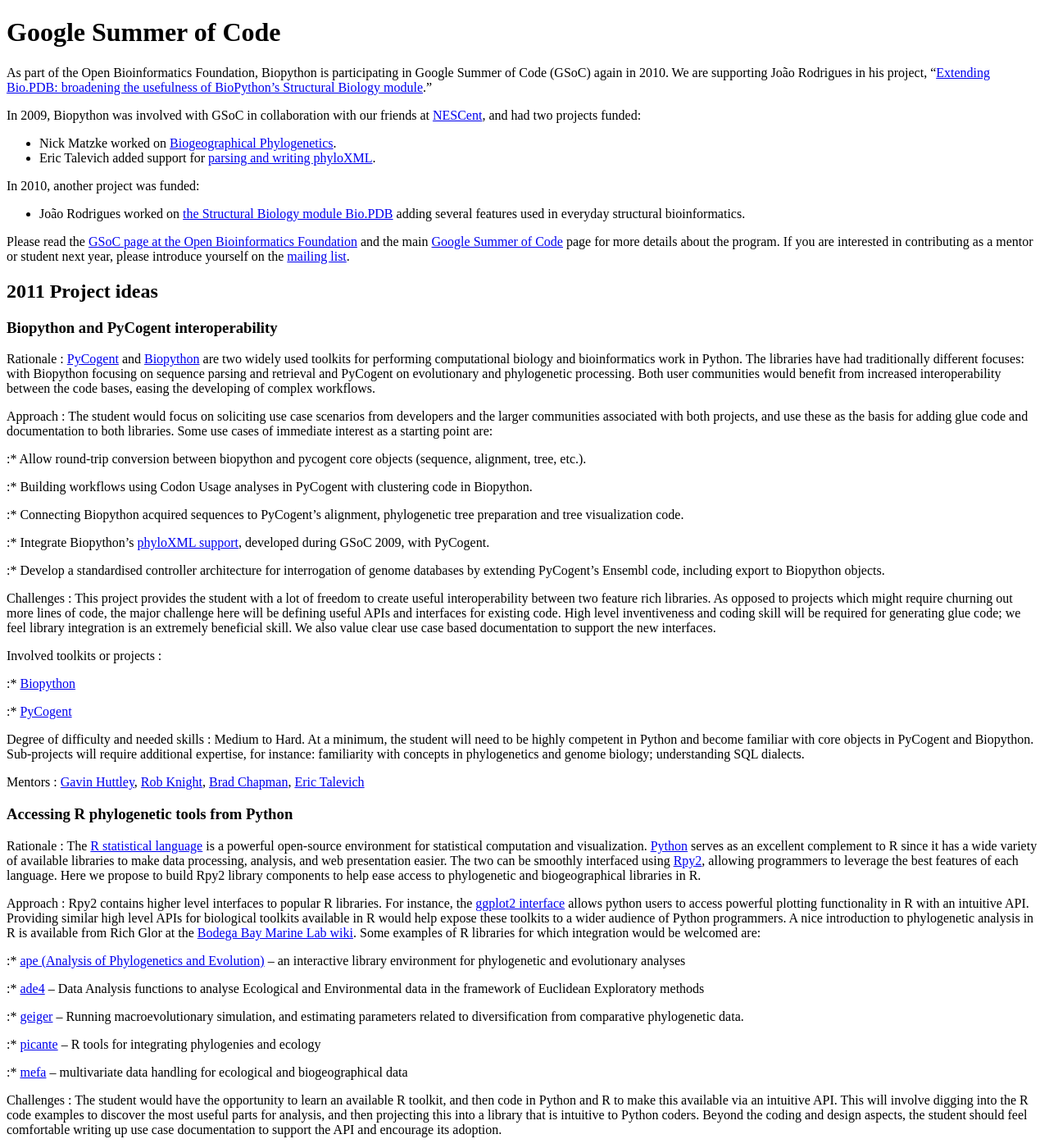
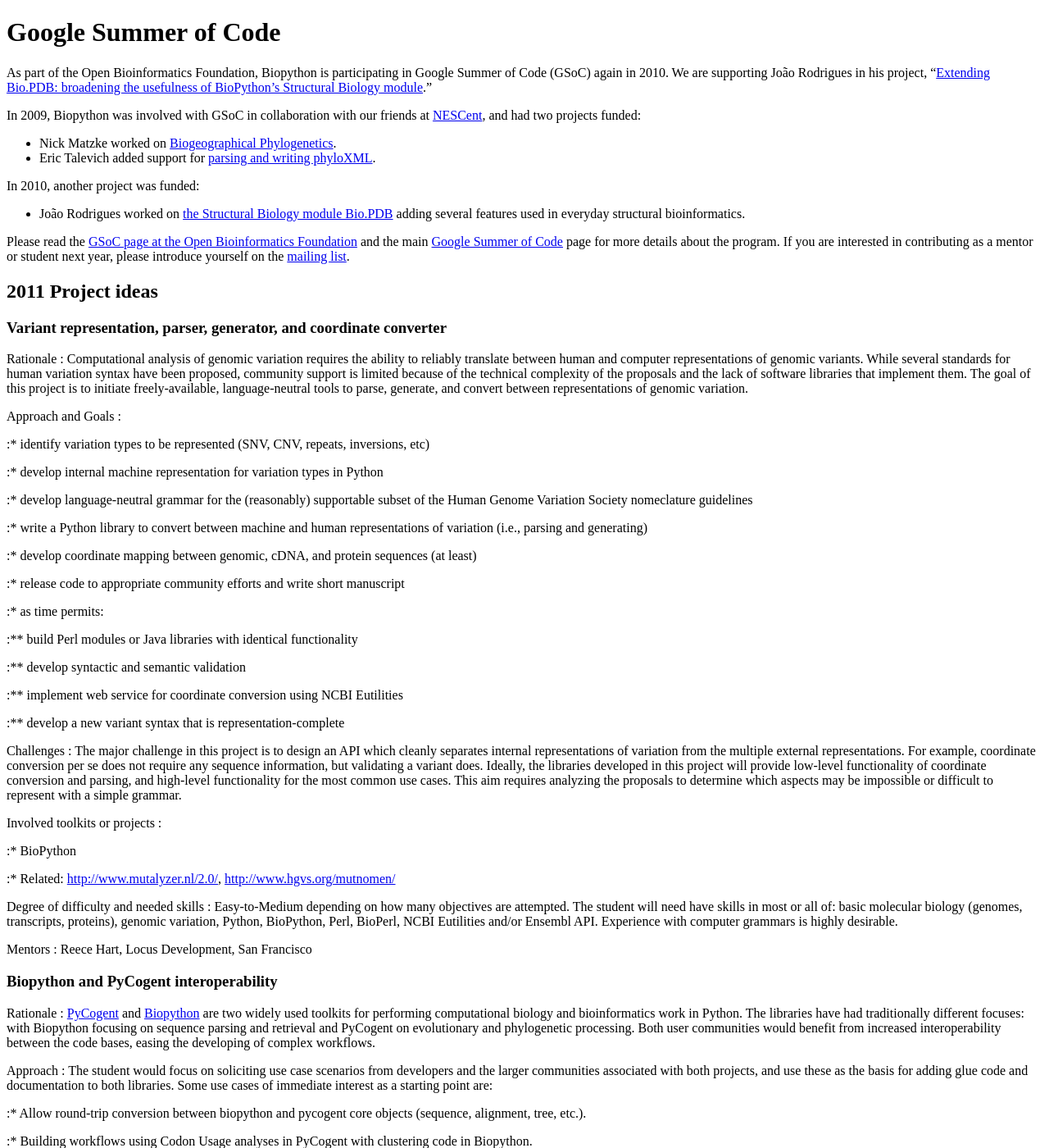
Before and after one commit to biopython/biopython.github.io, a Jekyll site: the page built from wiki/Google_Summer_of_Code.md, in a window 1280 px wide and 1400 px high. Shown: the whole window at 82% size. Built offline with Jekyll 4.4.1, drawn with Linux system fonts in a browser that asks for light colours.

Commit message:
/* 2011 Project ideas */

```diff
--- a/wiki/Google_Summer_of_Code.md
+++ b/wiki/Google_Summer_of_Code.md
@@ -35,6 +35,60 @@ list](http://biopython.org/wiki/Mailing_lists).
 
 2011 Project ideas
 ------------------
+
+### Variant representation, parser, generator, and coordinate converter
+
+Rationale : Computational analysis of genomic variation requires the ability to reliably translate between human and computer representations of genomic variants. While several standards for human variation syntax have been proposed, community support is limited because of the technical complexity of the proposals and the lack of software libraries that implement them. The goal of this project is to initiate freely-available, language-neutral tools to parse, generate, and convert between representations of genomic variation.
+
+<!-- -->
+
+Approach and Goals :
+
+:\* identify variation types to be represented (SNV, CNV, repeats,
+inversions, etc)
+
+:\* develop internal machine representation for variation types in
+Python
+
+:\* develop language-neutral grammar for the (reasonably) supportable
+subset of the Human Genome Variation Society nomeclature guidelines
+
+:\* write a Python library to convert between machine and human
+representations of variation (i.e., parsing and generating)
+
+:\* develop coordinate mapping between genomic, cDNA, and protein
+sequences (at least)
+
+:\* release code to appropriate community efforts and write short
+manuscript
+
+:\* as time permits:
+
+:\*\* build Perl modules or Java libraries with identical functionality
+
+:\*\* develop syntactic and semantic validation
+
+:\*\* implement web service for coordinate conversion using NCBI
+Eutilities
+
+:\*\* develop a new variant syntax that is representation-complete
+
+Challenges : The major challenge in this project is to design an API which cleanly separates internal representations of variation from the multiple external representations. For example, coordinate conversion per se does not require any sequence information, but validating a variant does. Ideally, the libraries developed in this project will provide low-level functionality of coordinate conversion and parsing, and high-level functionality for the most common use cases. This aim requires analyzing the proposals to determine which aspects may be impossible or difficult to represent with a simple grammar.
+
+<!-- -->
+
+Involved toolkits or projects :
+
+:\* BioPython
+
+:\* Related: <http://www.mutalyzer.nl/2.0/>,
+<http://www.hgvs.org/mutnomen/>
+
+Degree of difficulty and needed skills : Easy-to-Medium depending on how many objectives are attempted. The student will need have skills in most or all of: basic molecular biology (genomes, transcripts, proteins), genomic variation, Python, BioPython, Perl, BioPerl, NCBI Eutilities and/or Ensembl API. Experience with computer grammars is highly desirable.
+
+<!-- -->
+
+Mentors : Reece Hart, Locus Development, San Francisco
 
 ### Biopython and PyCogent interoperability
 
```
Also changed, not shown: 1 other file.
